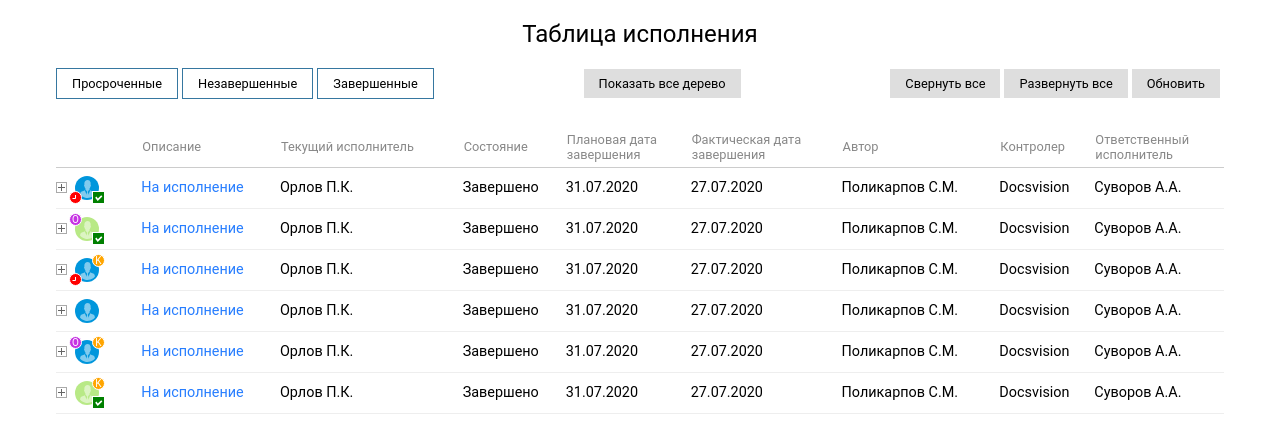
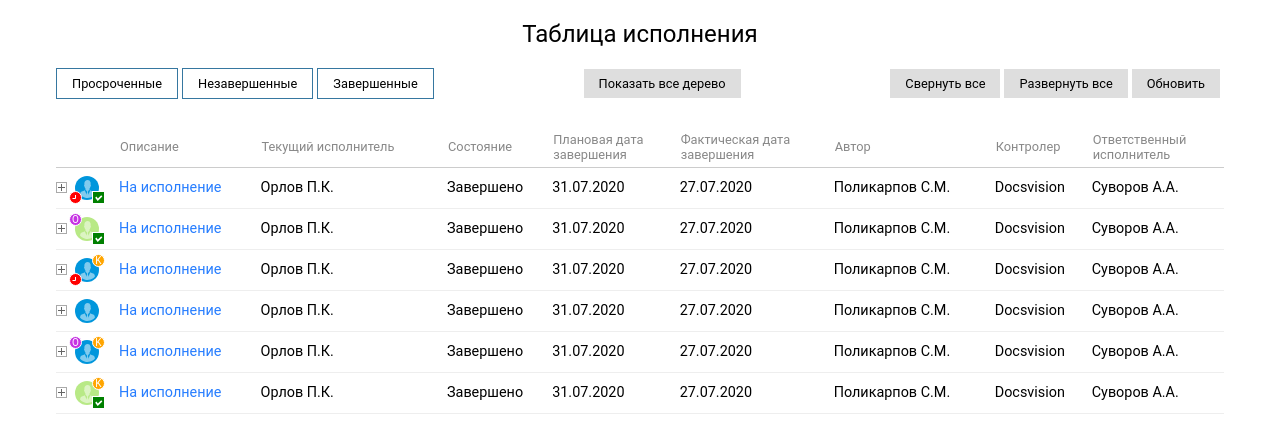
Before and after one commit to emptyfortress/v3, a Vue app: page / in a window 1280 px wide. Shown: the top 446 px of the page. Built offline with nearby package versions, Linux system fonts and the light colour scheme.

Commit message:
fix first column

```diff
--- a/src/table/main.scss
+++ b/src/table/main.scss
@@ -43,6 +43,7 @@ h2 {
 	padding-right: 15px;
 }
 td.first {
+	width: 2%;
 	&.second {
 		padding-left: 24px;
 	}
```
